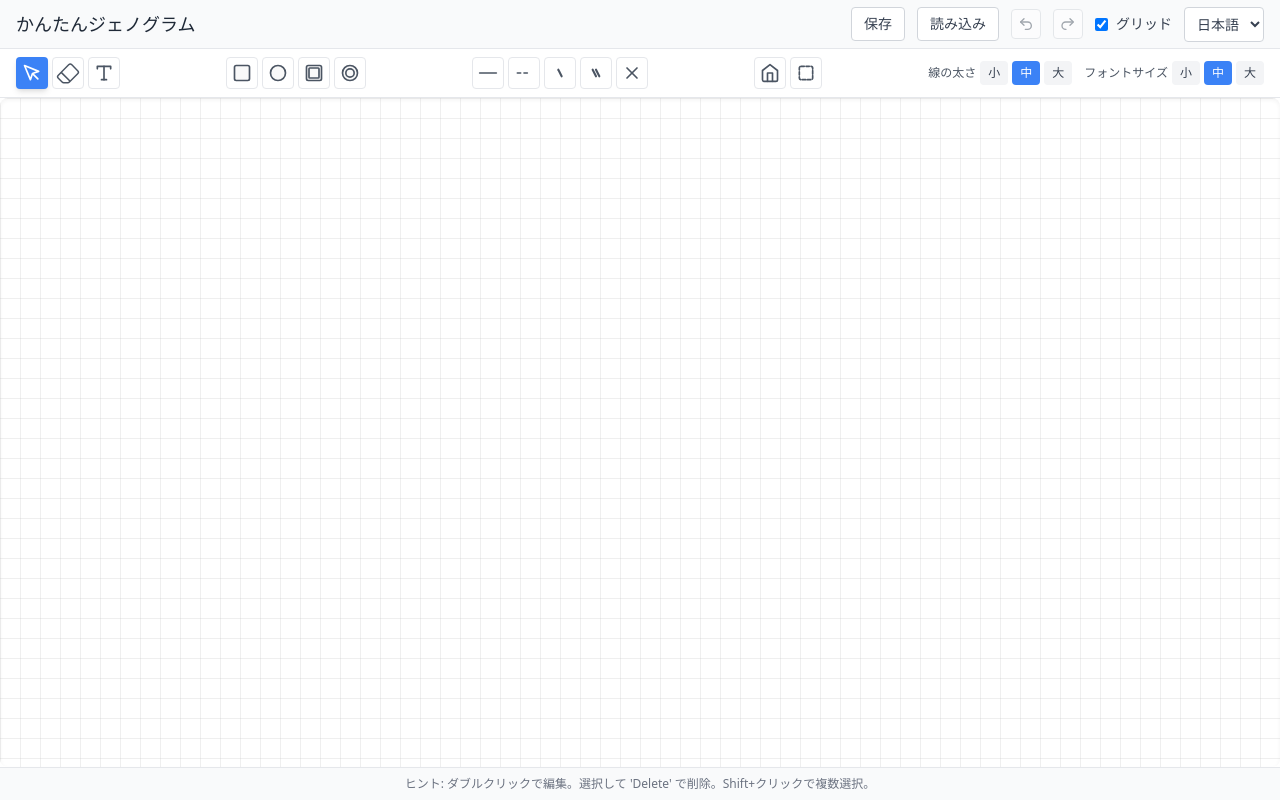
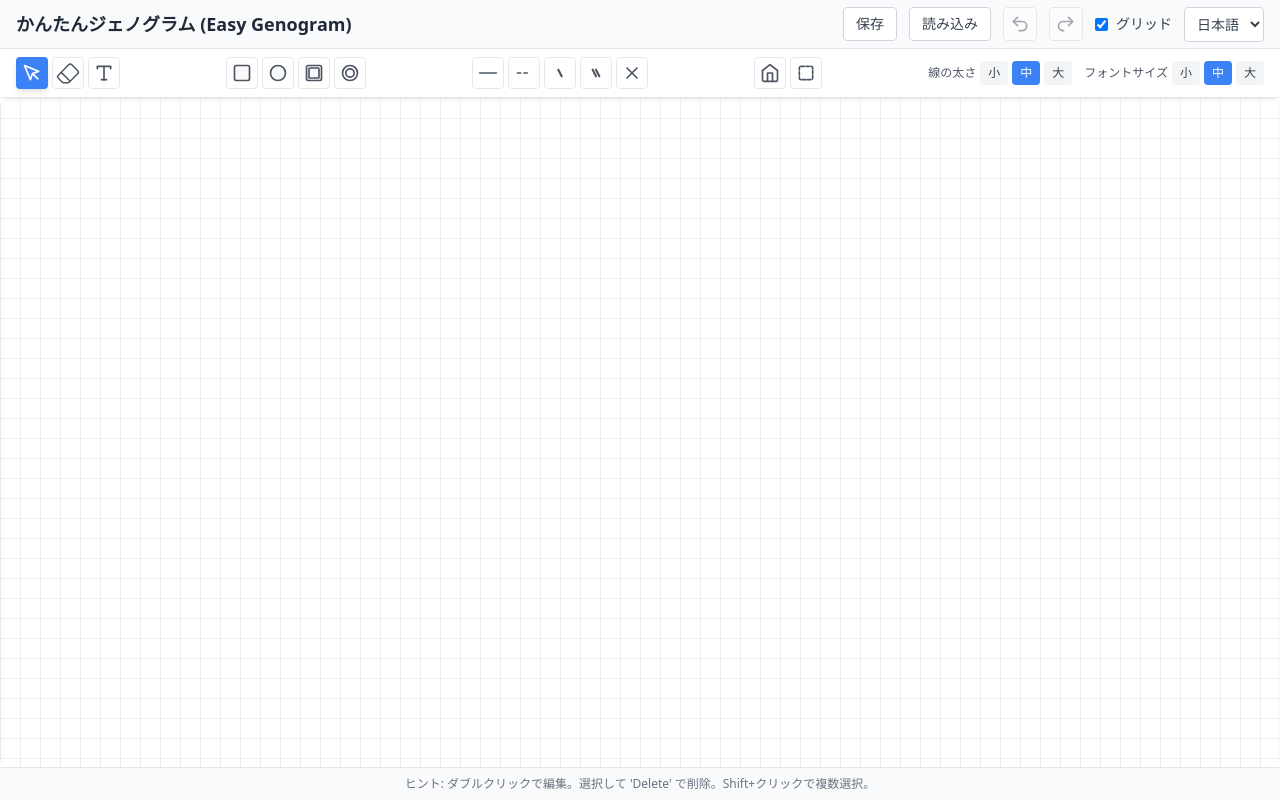
Before and after one commit to mochizukimasao/easy-genogram, a React (Vite) app: page / in a window 1280 px wide. Built offline with nearby package versions, Linux system fonts and the light colour scheme.

Commit message:
feat: Increase icon size, bolden title, and update header text

```diff
--- a/components/Header.tsx
+++ b/components/Header.tsx
@@ -51,15 +51,15 @@ const Header: React.FC<HeaderProps> = ({ onSave, onLoad, onUndo, onRedo, canUndo
     <header className="bg-gray-50 border-b border-gray-200 z-20 w-full">
       <div className="max-w-full mx-auto px-4">
         <div className="flex justify-between items-center h-12">
-          <h1 className="text-lg font-medium text-gray-800">{t('header')}</h1>
+          <h1 className="text-lg font-bold text-gray-800">{t('header')}</h1>
           <div className="flex items-center gap-3">
             <Button onClick={onSave}>{t('save')}</Button>
             <Button onClick={onLoad}>{t('load')}</Button>
             <IconButton onClick={onUndo} disabled={!canUndo} title={t('undo')}>
-                <UndoIcon className="w-4 h-4"/>
+                <UndoIcon className="w-5 h-5"/>
             </IconButton>
             <IconButton onClick={onRedo} disabled={!canRedo} title={t('redo')}>
-                <RedoIcon className="w-4 h-4"/>
+                <RedoIcon className="w-5 h-5"/>
             </IconButton>
             <div className="flex items-center">
                 <input
--- a/i18n/locales.ts
+++ b/i18n/locales.ts
@@ -48,7 +48,7 @@ export const translations = {
     includeBackground: 'Include white background',
   },
   ja: {
-    header: 'かんたんジェノグラム',
+    header: 'かんたんジェノグラム (Easy Genogram)',
     load: '読み込み',
     save: '保存',
     tools: 'ツール',
--- a/index.html
+++ b/index.html
@@ -3,7 +3,7 @@
   <head>
     <meta charset="UTF-8" />
     <meta name="viewport" content="width=device-width, initial-scale=1.0" />
-    <title>かんたんジェノグラム</title>
+    <title>かんたんジェノグラム (Easy Genogram)</title>
     <script src="https://cdn.tailwindcss.com"></script>
   <script type="importmap">
 {
```
Also changed, not shown: 2 other files (tests, documents, lock files or other folders).
